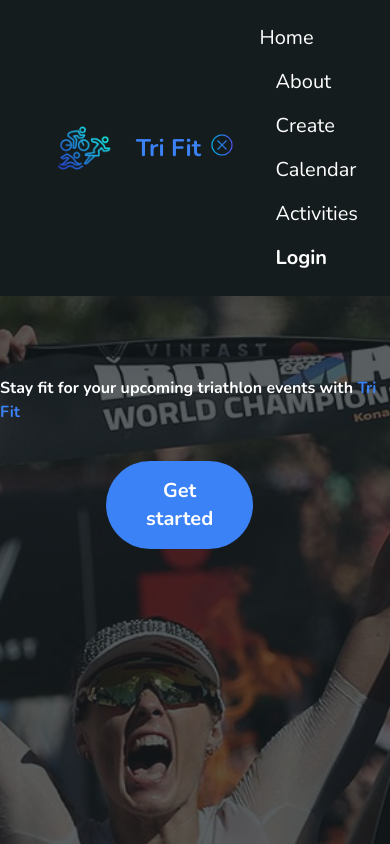
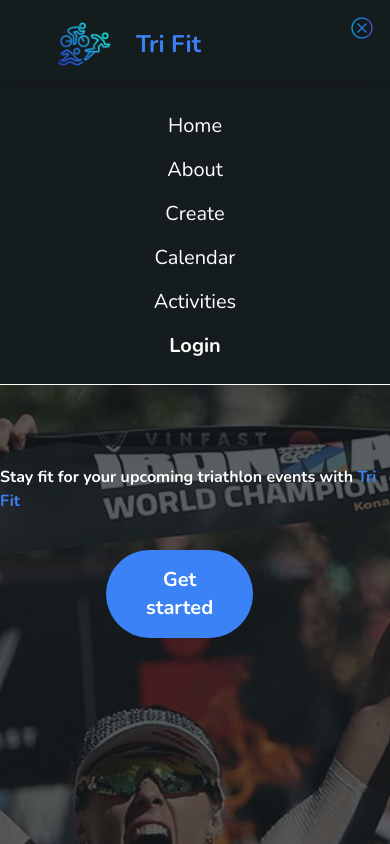
Before and after one commit to oxangyal/tri-fit-front, a React (Create React App) app: page / in a window 390 px wide. Both pictures are taken after a click on the button 362 px from the left and 40 px from the top of the page. Shown: the top 844 px of the page. Built offline with nearby package versions, Linux system fonts and the light colour scheme.

Commit message:
Changed burger menu style

```diff
--- a/src/components/Navbar.jsx
+++ b/src/components/Navbar.jsx
@@ -13,15 +13,12 @@ const Navbar = () => {
     const [menuOpen, setMenuOpen] = useState(false);
     const { userData, setUserData } = useContext(userDataContext);
 
-
     useEffect(() => {
-
         const jwtToken = localStorage.getItem("jwtToken");
         if (jwtToken) {
             setUserData({ isLoggedIn: true });
         }
     }, [setUserData]);
-
 
     const toggleMenu = () => {
         setMenuOpen(!menuOpen);
@@ -69,7 +66,7 @@ const Navbar = () => {
                                 <img
                                     src={CloseIcon}
                                     alt="Close icon"
-                                    className="w-6 h-6"
+                                    className="w-6 h-6 absolute top-0 right-0 m-4"
                                 />
                             ) : (
                                 <img
@@ -80,11 +77,7 @@ const Navbar = () => {
                             )}
                         </button>
                     </div>
-                    <div
-                        className={`lg:flex space-x-4 ${
-                            menuOpen ? "flex flex-col" : "hidden"
-                        }`}
-                    >
+                    <div className="hidden lg:flex space-x-4">
                         {/* Show on large screens and mobile */}
                         <Link
                             to="/"
@@ -139,6 +132,67 @@ const Navbar = () => {
                     </div>
                 </div>
             </nav>
+            <div
+                className={`lg:hidden bg-151c1e text-white text-base p-4 font-nunito ${
+                    menuOpen ? "block" : "hidden"
+                } flex flex-col justify-center items-center`}
+                style={{
+                    boxShadow: "0 5px 15px rgba(0, 0, 0, 0.3)",
+                    borderBottom: "1px solid white",
+                }}
+            >
+                {/* Show on small screens when menu is open */}
+                <Link
+                    to="/"
+                    className="block text-white text-xl px-4 py-2 rounded bg-151c1e hover:bg-gray-700 transition duration-300"
+                >
+                    Home
+                </Link>
+                <Link
+                    to="/about"
+                    className="block text-white text-xl px-4 py-2 rounded bg-151c1e hover:bg-gray-700 transition duration-300"
+                >
+                    About
+                </Link>
+                <Link
+                    to="/create"
+                    className="block text-white text-xl px-4 py-2 rounded bg-151c1e hover:bg-gray-700 transition duration-300"
+                >
+                    Create
+                </Link>
+                <Link
+                    to="/calendar"
+                    className="block text-white text-xl px-4 py-2 rounded bg-151c1e hover:bg-gray-700 transition duration-300"
+                >
+                    Calendar
+                </Link>
+                <Link
+                    to="/activities"
+                    className="block text-white text-xl px-4 py-2 rounded bg-151c1e hover:bg-gray-700 transition duration-300"
+                >
+                    Activities
+                </Link>
+
+                {userData.isLoggedIn ? (
+                    <button
+                        onClick={handleLogout}
+                        className="block text-white text-xl px-4 py-2 font-bold rounded bg-red-400  hover:bg-gray-700 transition duration-300"
+                    >
+                        Logout
+                    </button>
+                ) : (
+                    <Link
+                        to="/auth"
+                        className={`block text-white text-xl px-4 py-2 font-bold rounded hover:bg-gray-700  ${
+                            menuOpen
+                                ? "bg-custom-color"
+                                : "bg-blue-500 hover:bg-blue-500"
+                        } transition duration-300`}
+                    >
+                        Login
+                    </Link>
+                )}
+            </div>
             <ToastContainer
                 position="top-center"
                 autoClose={2000}
```
